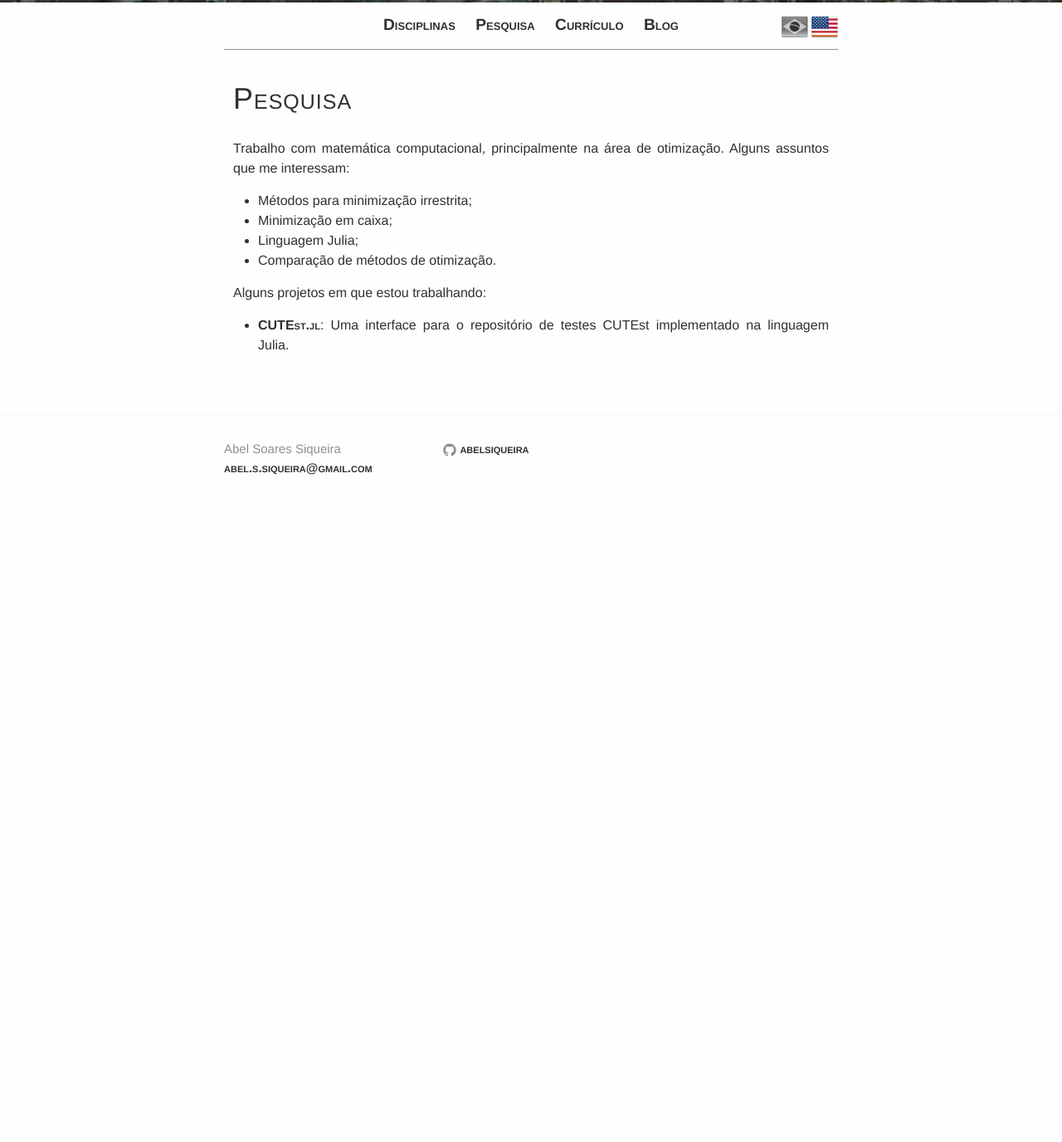
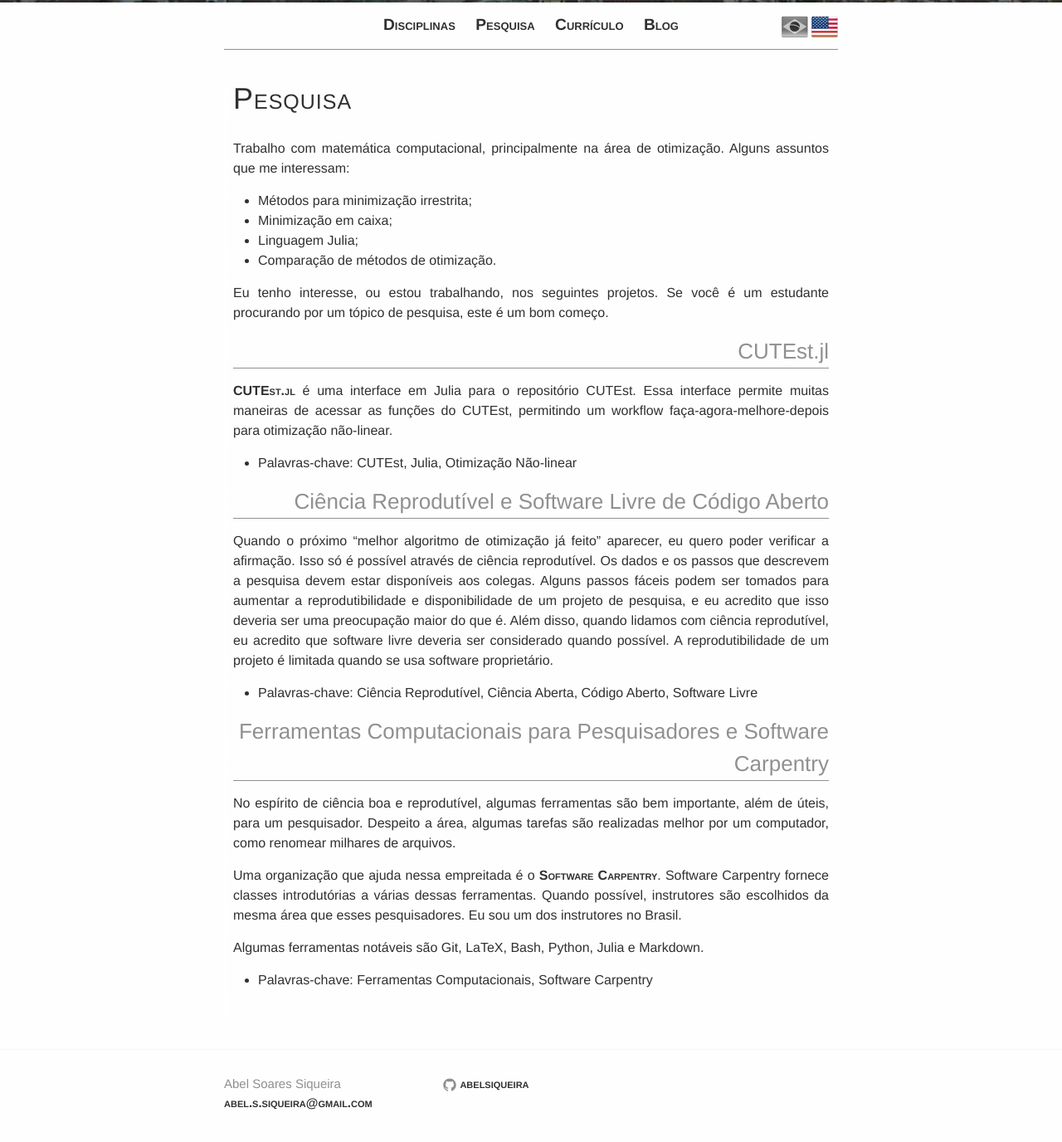
Before and after one commit to abelsiqueira/abelsiqueira.github.io-old, a Jekyll site: the page built from research.br.md, in a window 1280 px wide and 1400 px high, scrolled down 302 px. Shown: the top 1376 px of the window at 83% size. Built offline with Jekyll 4.4.1, drawn with Linux system fonts in a browser that asks for light colours; before the commit the page ends 937 px from its top, so only the background shows below that.

Commit message:
Atualiza Pesquisa

```diff
--- a/research.br.md
+++ b/research.br.md
@@ -14,8 +14,51 @@ Alguns assuntos que me interessam:
   - Linguagem Julia;
   - Comparação de métodos de otimização.
 
-Alguns projetos em que estou trabalhando:
+Eu tenho interesse, ou estou trabalhando, nos seguintes projetos.
+Se você é um estudante procurando por um tópico de pesquisa, este é um bom
+começo.
 
-  - [CUTEst.jl](https://github.com/optimizers/CUTEst.jl):
-    Uma interface para o repositório de testes CUTEst implementado na linguagem
-    Julia.
+### CUTEst.jl
+
+[CUTEst.jl](https://github.com/optimizers/CUTEst.jl) é uma interface em Julia
+para o repositório CUTEst.
+Essa interface permite muitas maneiras de acessar as funções do CUTEst,
+permitindo um workflow faça-agora-melhore-depois para otimização não-linear.
+
+ - Palavras-chave: CUTEst, Julia, Otimização Não-linear
+
+### Ciência Reprodutível e Software Livre de Código Aberto
+
+Quando o próximo "melhor algoritmo de otimização já feito" aparecer, eu quero
+poder verificar a afirmação.
+Isso só é possível através de ciência reprodutível.
+Os dados e os passos que descrevem a pesquisa devem estar disponíveis aos
+colegas.
+Alguns passos fáceis podem ser tomados para aumentar a reprodutibilidade e
+disponibilidade de um projeto de pesquisa, e eu acredito que isso deveria ser
+uma preocupação maior do que é.
+Além disso, quando lidamos com ciência reprodutível, eu acredito que software
+livre deveria ser considerado quando possível.
+A reprodutibilidade de um projeto é limitada quando se usa software
+proprietário.
+
+ - Palavras-chave: Ciência Reprodutível, Ciência Aberta, Código Aberto, Software
+   Livre
+
+### Ferramentas Computacionais para Pesquisadores e Software Carpentry
+
+No espírito de ciência boa e reprodutível, algumas ferramentas são bem importante,
+além de úteis, para um pesquisador.
+Despeito a área, algumas tarefas são realizadas melhor por um computador, como
+renomear milhares de arquivos.
+
+Uma organização que ajuda nessa empreitada é o
+[Software Carpentry](http://software-carpentry.org/).
+Software Carpentry fornece classes introdutórias a várias dessas ferramentas.
+Quando possível, instrutores são escolhidos da mesma área que esses
+pesquisadores.
+Eu sou um dos instrutores no Brasil.
+
+Algumas ferramentas notáveis são Git, LaTeX, Bash, Python, Julia e Markdown.
+
+ - Palavras-chave: Ferramentas Computacionais, Software Carpentry
```
Also changed, not shown: research.en.md (+4 -1 lines).
